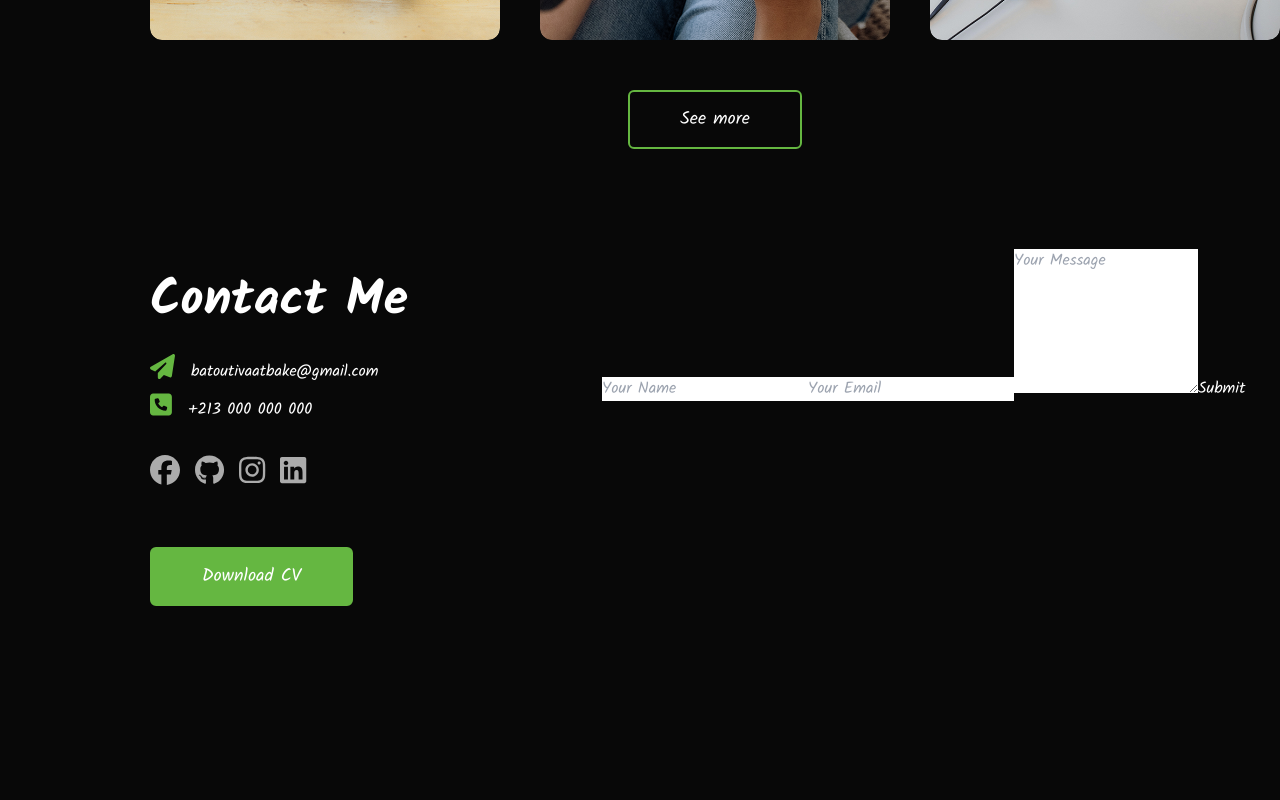
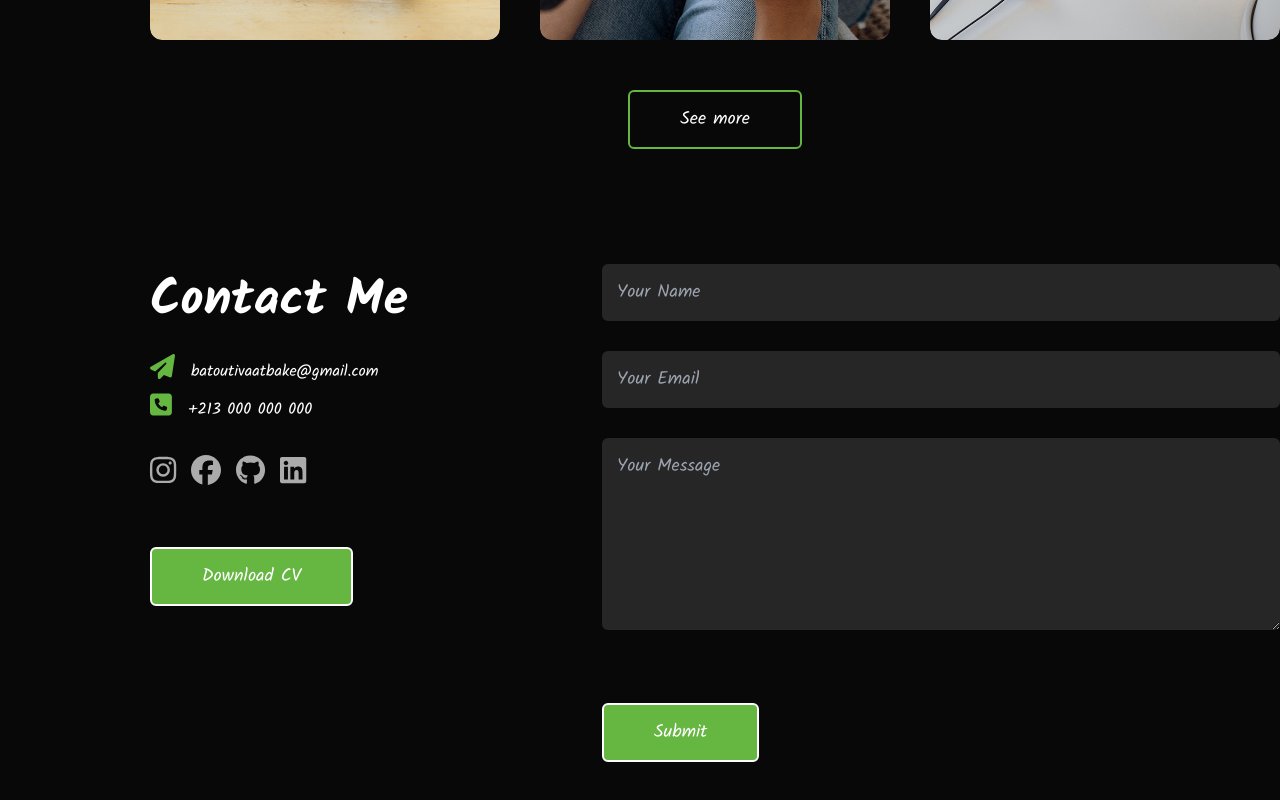
Before and after one commit to Batout-asma/react-portfolio, a React (Vite) app: page / in a window 1280 px wide. Shown: the part 2534-3334 px from the top of the page. Before the commit the page ends 3190 px from the top, so only its background shows below. Built offline with nearby package versions, Linux system fonts and the light colour scheme.

Commit message:
form pretty styled

```diff
--- a/src/index.css
+++ b/src/index.css
@@ -179,4 +179,20 @@ h3 {
 .btn.btn2 {
   display: inline-block;
   background: #65b741;
+  border-color: #fff;
 }
+.btn2:hover {
+  background: #64b7418f;
+}
+
+form input,
+form textarea {
+  width: 100%;
+  outline: none;
+  background: #262626;
+  padding: 15px;
+  margin: 15px 0;
+  color: #fff;
+  font-size: 18px;
+  border-radius: 6px;
+}
--- a/src/pages/Contact.jsx
+++ b/src/pages/Contact.jsx
@@ -22,20 +22,20 @@ export default function Contact() {
               +213 000 000 000
             </p>
             <div className="social-icons mt-[30px]">
+              <a href="https://www.instagram.com/batout_asma/">
+                <FontAwesomeIcon icon={["fab", "instagram"]} className="" />
+              </a>
               <a href="https://www.facebook.com/profile.php?id=100074857811104&locale=fr_FR">
                 <FontAwesomeIcon icon={["fab", "facebook"]} className="" />
               </a>
               <a href="https://github.com/Batout-asma">
                 <FontAwesomeIcon icon={["fab", "github"]} className="" />
               </a>
-              <a href="https://www.instagram.com/batout_asma/">
-                <FontAwesomeIcon icon={["fab", "instagram"]} className="" />
-              </a>
               <a href="https://www.linkedin.com/in/batout-asma-675887229/">
                 <FontAwesomeIcon icon={["fab", "linkedin"]} className="" />
               </a>
             </div>
-            <a href="" className="btn btn2">
+            <a href="/images/my-cv.pdf" download className="btn btn2 ">
               Download CV
             </a>
           </div>
@@ -53,7 +53,9 @@ export default function Contact() {
                 rows="6"
                 placeholder="Your Message"
               ></textarea>
-              <button type="submit">Submit</button>
+              <button type="submit" className="btn btn2 bg-[#65B741]">
+                Submit
+              </button>
             </form>
           </div>
         </div>
```
